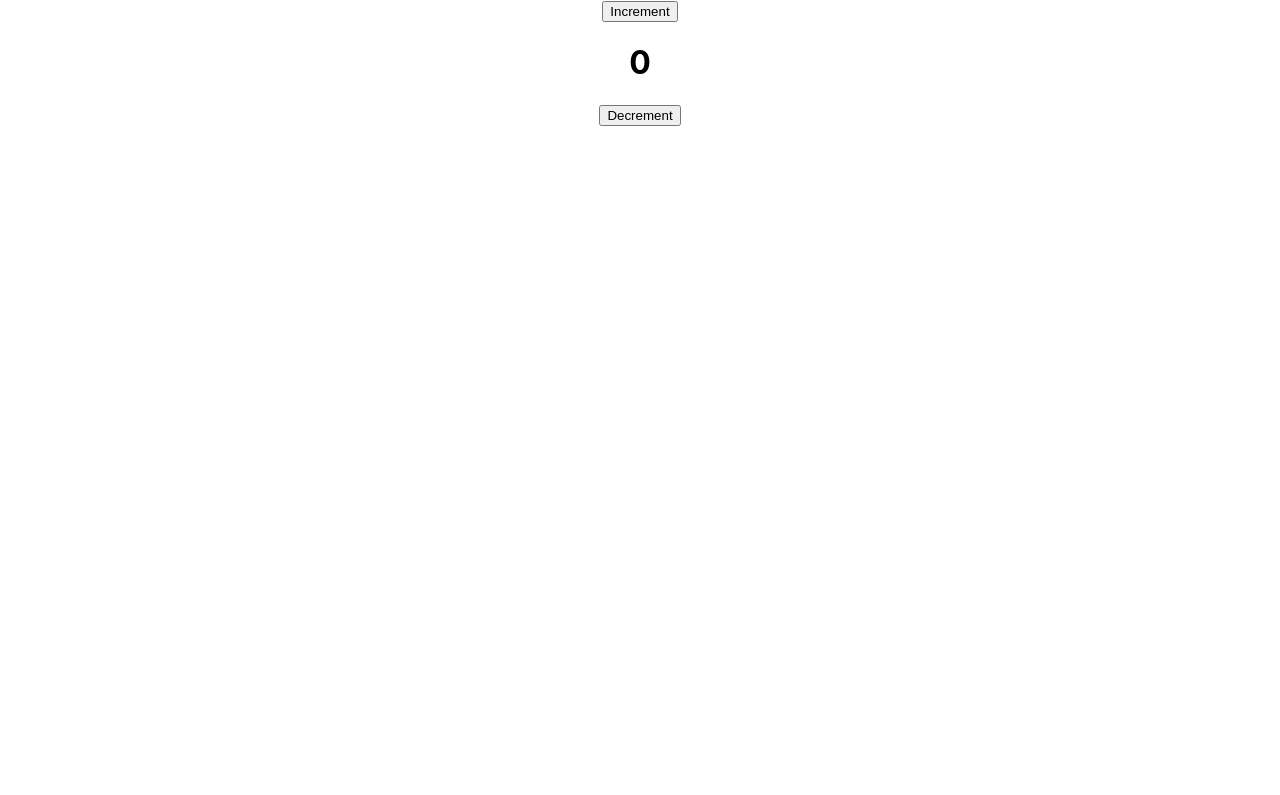
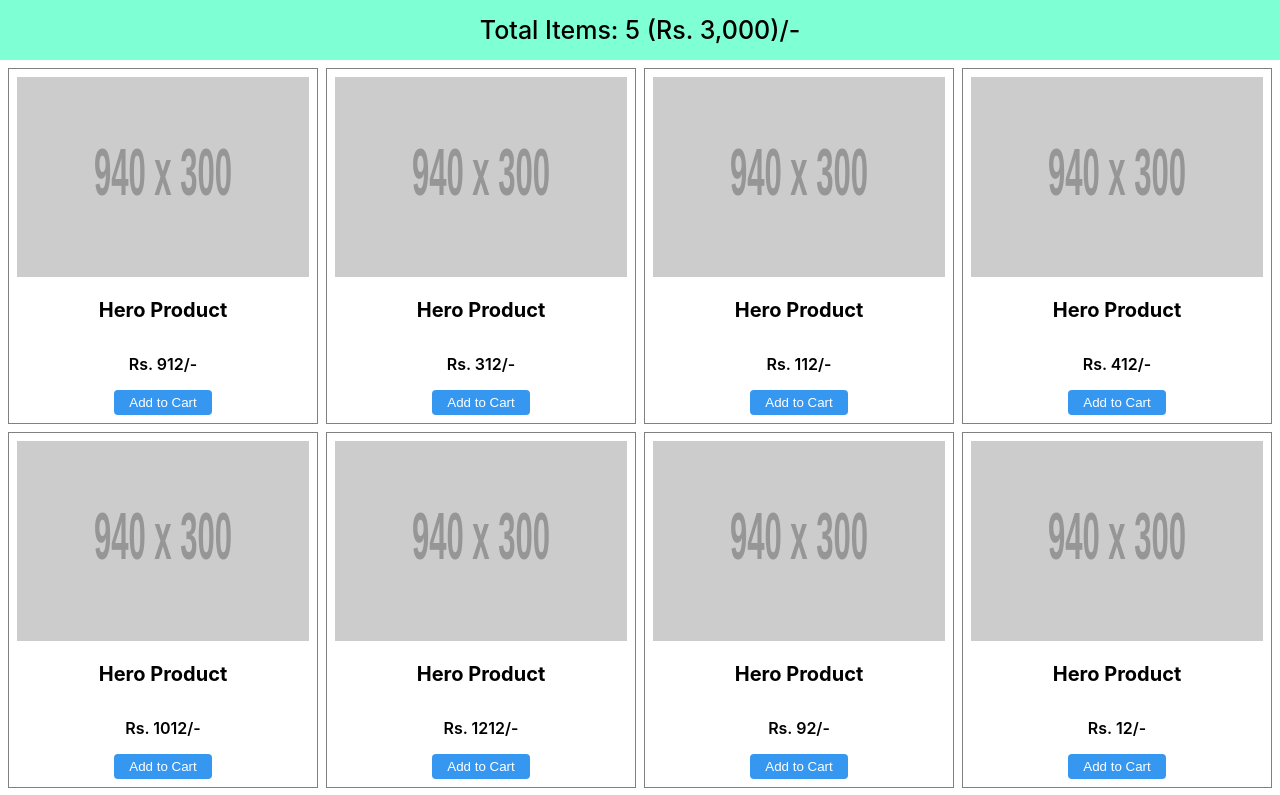
Before and after one commit to Naeem-ur-rahman/reduxPractice, a React (Create React App) app: page / in a window 1280 px wide. Shown: the top 795 px of the page. Built offline with nearby package versions, Linux system fonts and the light colour scheme.

Commit message:
Added the dummy product with product and cart components

```diff
--- a/src/App.css
+++ b/src/App.css
@@ -32,7 +32,67 @@
   from {
     transform: rotate(0deg);
   }
+
   to {
     transform: rotate(360deg);
   }
 }
+
+.product-container {
+  display: grid;
+  grid-template-columns: repeat(4, 1fr);
+  padding: .5rem;
+  gap: .5rem;
+}
+
+.product-item {
+  display: flex;
+  flex-direction: column;
+  border: 1px solid gray;
+  padding: .5rem;
+}
+
+.product-item h2 {
+  font-size: 20px;
+  text-transform: capitalize;
+}
+
+.product-item p {
+  font-weight: 600;
+}
+
+.product-item button {
+  width: fit-content;
+  align-self: center;
+  background-color: rgb(54, 151, 241);
+  border: none;
+  padding: 5px 15px;
+  border-radius: 4px;
+  cursor: pointer;
+  color: white;
+}
+
+.image-container {
+  width: 1fr;
+  height: auto;
+}
+
+.image-container img {
+  width: 100%;
+  height: 200px;
+}
+
+.cart-container {
+  width: 100%;
+  height: 60px;
+  background-color: aquamarine;
+  color: #000;
+  display: flex;
+  align-items: center;
+  justify-content: center;
+}
+
+.cart-container p {
+  font-size: 25px;
+  font-weight: 500;
+}
--- a/src/App.js
+++ b/src/App.js
@@ -1,14 +1,15 @@
 import './App.css';
-import Counter from './components/Counter';
-import { useDispatch } from 'react-redux';
+import Cart from './components/Cart';
+import Product from './components/Product';
+import { products } from './data/products';
 
 function App() {
-  const dispatch = useDispatch()
   return (
     <div className="App">
-      <button onClick={(e) => dispatch({ type: 'INCREMENT' })}>Increment</button>
-      <Counter />
-      <button onClick={(e) => dispatch({ type: 'DECREMENT' })}>Decrement</button>
+      <Cart />
+      <div className='product-container'>
+        {products.map(product => <Product {...product} />)}
+      </div>
     </div>
   );
 }
--- /dev/null
+++ b/src/components/Cart.jsx
@@ -0,0 +1,11 @@
+import React from 'react';
+
+const Cart = () => {
+    return (
+        <div className='cart-container'>
+            <p>Total Items: 5 (Rs. 3,000)/-</p>
+        </div>
+    );
+}
+
+export default Cart;
--- a/src/components/Counter.jsx
+++ /dev/null
@@ -1,13 +0,0 @@
-import React from 'react';
-import { useSelector } from 'react-redux';
-
-const Counter = () => {
-    const count = useSelector(state => state)
-    return (
-        <div>
-            <h1>{count}</h1>
-        </div>
-    );
-}
-
-export default Counter;
--- /dev/null
+++ b/src/components/Product.jsx
@@ -0,0 +1,16 @@
+import React from 'react';
+
+const Product = (props) => {
+    return (
+        <div className='product-item'>
+            <div className='image-container'>
+                <img src={props.image} alt={props.name} />
+            </div>
+            <h2>{props.name}</h2>
+            <p>Rs. {props.price}/-</p>
+            <button>Add to Cart</button>
+        </div>
+    );
+}
+
+export default Product;
--- /dev/null
+++ b/src/data/products.js
@@ -0,0 +1,93 @@
+export const products = [
+    {
+        "id": 1,
+        "name": "hero Product",
+        "price": "912",
+        "hero": "OMG This just came out today!",
+        "image": "http://placehold.it/940x300/148F77/CCC"
+    },
+    {
+        "id": 2,
+        "name": "hero Product",
+        "price": "312",
+        "hero": "OMG This just came out today!",
+        "image": "http://placehold.it/940x300/7E5109/CCC"
+    },
+    {
+        "id": 3,
+        "name": "hero Product",
+        "price": "112",
+        "hero": "OMG This just came out today!",
+        "image": "http://placehold.it/940x300/4A235A/CCC"
+    },
+    {
+        "id": 4,
+        "name": "hero Product",
+        "price": "412",
+        "hero": "OMG This just came out today!",
+        "image": "http://placehold.it/940x300/0E6251/CCC"
+    },
+    {
+        "id": 5,
+        "name": "hero Product",
+        "price": "1012",
+        "hero": "OMG This just came out today!",
+        "image": "http://placehold.it/940x300/999/CCC"
+    },
+    {
+        "id": 6,
+        "name": "hero Product",
+        "price": "1212",
+        "hero": "OMG This just came out today!",
+        "image": "http://placehold.it/940x300/626567/CCC"
+    },
+    {
+        "id": 7,
+        "name": "hero Product",
+        "price": "92",
+        "hero": "OMG This just came out today!",
+        "image": "http://placehold.it/940x300/999/CCC"
+    },
+    {
+        "id": 8,
+        "name": "hero Product",
+        "price": "12",
+        "hero": "OMG This just came out today!",
+        "image": "http://placehold.it/940x300/999/CCC"
+    },
+    {
+        "id": 9,
+        "name": "hero Product",
+        "price": "942",
+        "hero": "OMG This just came out today!",
+        "image": "http://placehold.it/940x300/999/CCC"
+    },
+    {
+        "id": 10,
+        "name": "hero Product",
+        "price": "642",
+        "hero": "OMG This just came out today!",
+        "image": "http://placehold.it/940x300/999/CCC"
+    },
+    {
+        "id": 11,
+        "name": "hero Product",
+        "price": "342",
+        "hero": "OMG This just came out today!",
+        "image": "http://placehold.it/940x300/999/CCC"
+    },
+    {
+        "id": 12,
+        "name": "hero Product",
+        "price": "632",
+        "hero": "OMG This just came out today!",
+        "image": "http://placehold.it/940x300/999/CCC"
+    },
+    {
+        "id": 13,
+        "name": "hero Product",
+        "price": "282",
+        "hero": "OMG This just came out today!",
+        "image": "http://placehold.it/940x300/999/CCC"
+    },
+]
--- a/src/index.js
+++ b/src/index.js
@@ -3,15 +3,11 @@ import ReactDOM from 'react-dom/client';
 import './index.css';
 import App from './App';
 import reportWebVitals from './reportWebVitals';
-import { Provider } from 'react-redux'
-import { store } from './redux/store';
 
 const root = ReactDOM.createRoot(document.getElementById('root'));
 root.render(
   <React.StrictMode>
-    <Provider store={store} >
       <App />
-    </Provider>
   </React.StrictMode>
 );
 
--- a/src/redux/store.js
+++ /dev/null
@@ -1,14 +0,0 @@
-import { createStore } from 'redux'
-
-const reducer = (state = 0, action) => {
-    switch (action.type) {
-        case 'INCREMENT':
-            return state + 1;
-        case 'DECREMENT':
-            return state - 1;
-        default:
-            return state;
-    }
-}
-
-export const store = createStore(reducer);
```
